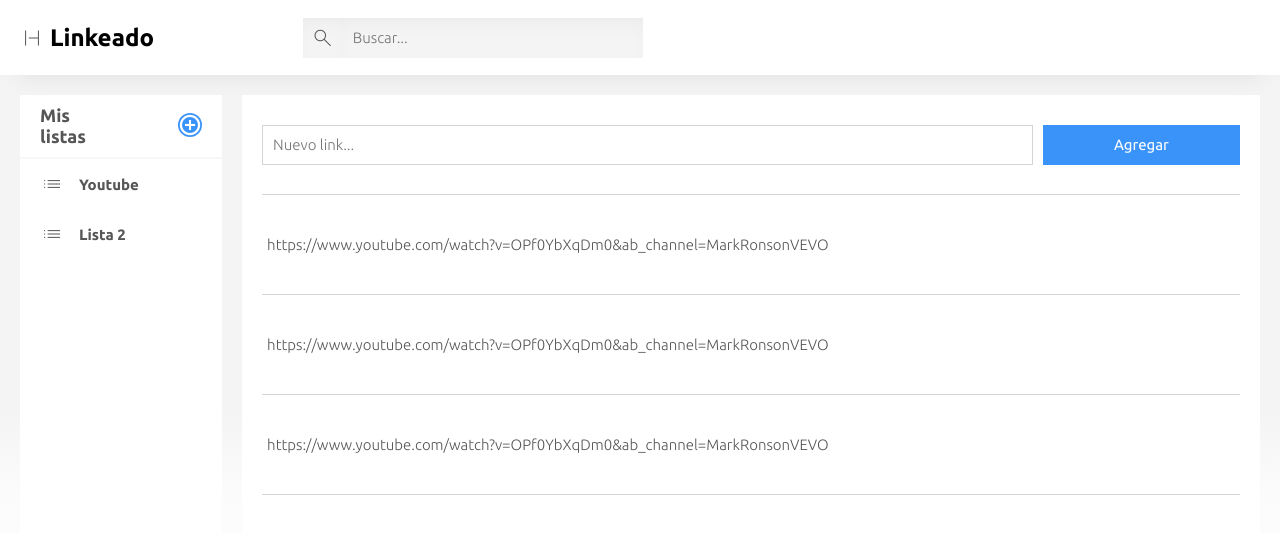
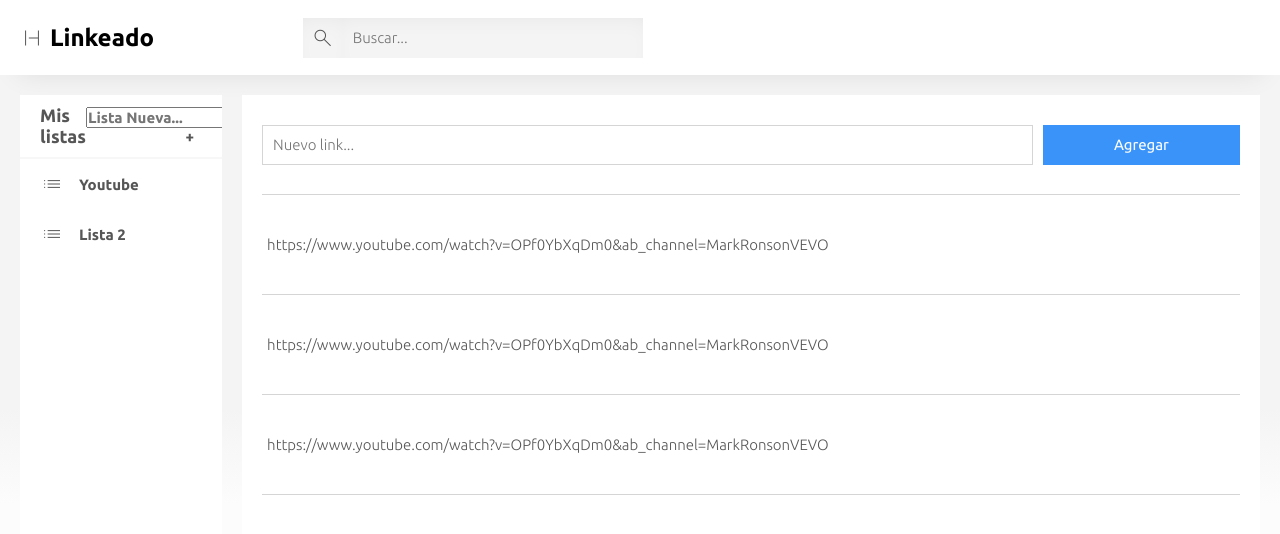
Before and after one commit to nicotole/link-saver-web, a React (Create React App) app in the folder link-saver-web/: page / in a window 1280 px wide. Shown: the top 534 px of the page. Built offline with nearby package versions, Linux system fonts and the light colour scheme; the HTML template or start-up script is replaced by a standard one.

Commit message:
now more lists can be added

```diff
--- a/link-saver-web/src/App.js
+++ b/link-saver-web/src/App.js
@@ -70,7 +70,7 @@ function App() {
     </nav>
     <section className='content'>
       <aside>
-        <AddBox />
+        <AddBox setSuperList={setSuperList}/>
         <ListLists superList={superList}/>
       </aside>
       <section className='link-list'>
--- a/link-saver-web/src/components/AddBox.js
+++ b/link-saver-web/src/components/AddBox.js
@@ -1,10 +1,34 @@
 import React from 'react'
 
-export const AddBox = () => {
+export const AddBox = ({setSuperList}) => {
+
+  const getFormData = e =>{
+    e.preventDefault();
+
+    let newListName = e.target.newList.value;
+
+    let newListObj = {
+      id: new Date().getTime(),
+      nombre: newListName,
+      enlaces: []
+    }
+
+    setSuperList( elements => {
+      return[newListObj, ...elements];
+    })
+
+  }
+
+
+
   return (
     <>
         <div className="add-box">
           <p>Mis listas</p>
+          <form onSubmit={ getFormData }>
+            <input required name="newList" type="text" placeholder="Lista Nueva..."></input>
+            <button>+</button>
+          </form>
           <button>
             <span className="material-symbols-outlined circle">add_circle</span>
           </button>
--- a/link-saver-web/src/components/AddLink.js
+++ b/link-saver-web/src/components/AddLink.js
@@ -22,7 +22,7 @@ export const AddLink = ({setCurrentList}) => {
 
   return (
     <>
-      <form  onSubmit={ getFormData }>
+      <form onSubmit={ getFormData }>
         <div className="link-card link-input">
           <input required name="newLink" type="text" placeholder="Nuevo link..."></input>
           <button>Agregar</button>
```
